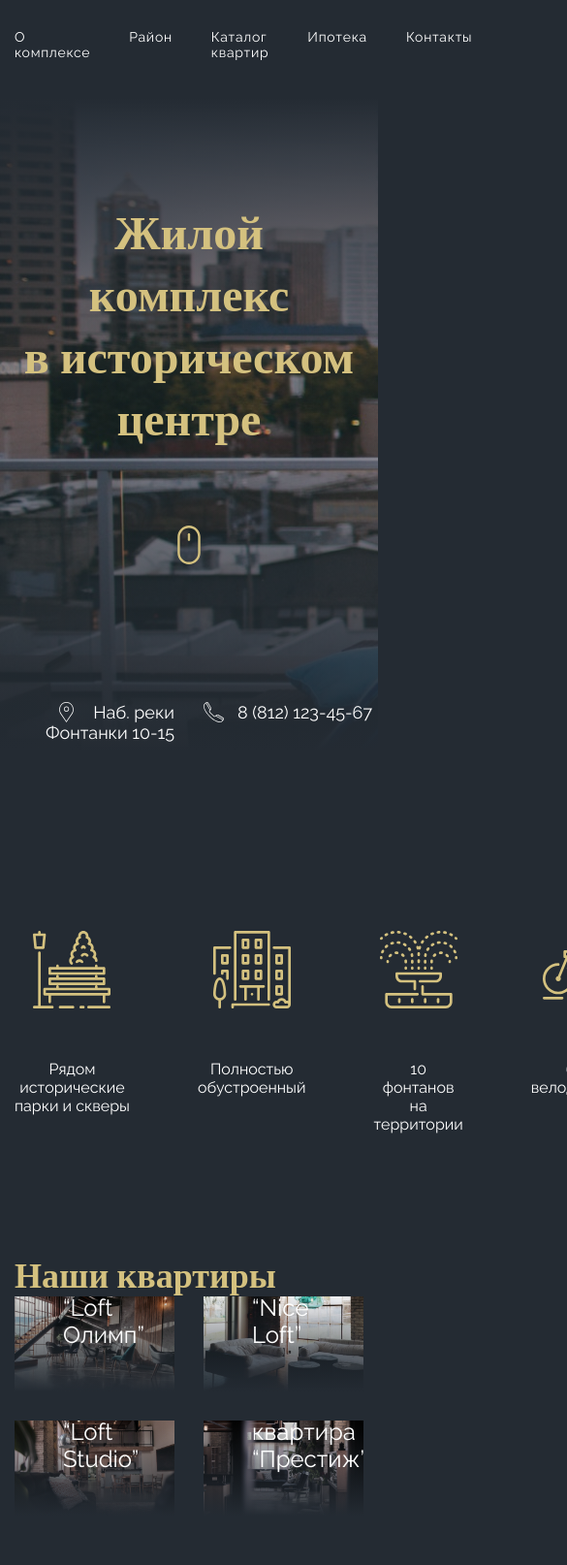
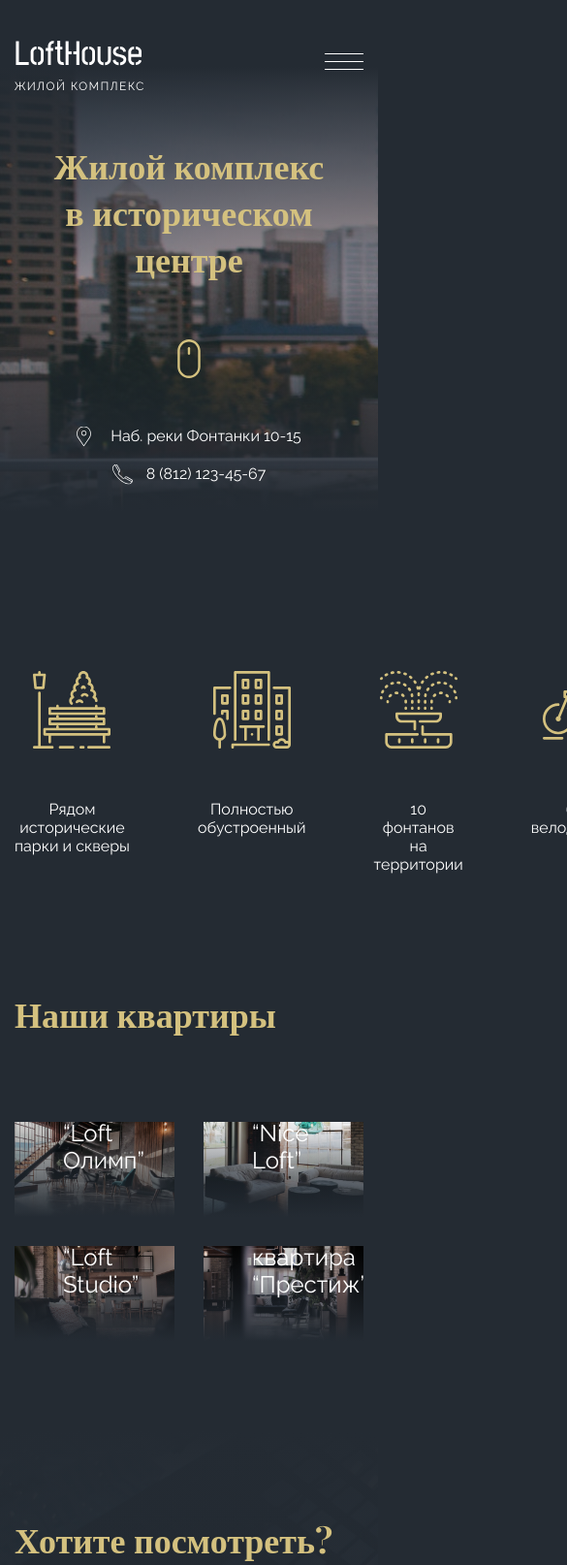
Before and after one commit to lolekmakso/Loft-House, a plain HTML site: page index.html in a window 390 px wide. Shown: the top 1614 px of the page at 97% size, 585 px wide, since content can reach past the window. Drawn offline with nearby package versions, Linux system fonts and the light colour scheme.

Commit message:
added decor

```diff
--- a/index.html
+++ b/index.html
@@ -23,6 +23,11 @@
                   <li><a href="#!">Контакты</a></li>
                 </ul>
               </nav>
+            </div>
+            <div class="header__nav-btn">
+              <button class="nav-icon-btn">
+                <div class="nav-icon"></div>
+              </button>
             </div>
           </div>
         </div>
@@ -92,12 +97,12 @@
         </div>
       </section>
 
-      <section class="appartments">
+      <section class="apartments">
         <div class="container">
-          <div class="appartments__title">
+          <div class="apartments__title">
             <h2 class="title-2">Наши квартиры</h2>
           </div>
-          <div class="appartments__cards">
+          <div class="apartments__cards">
             <a href="#!" class="card">
               <img
                 class="card__img"
--- /dev/null
+++ b/scss/_mixins.scss
@@ -0,0 +1,25 @@
+
+
+@mixin desktop-small {
+    @media (max-width: $desktop-small) {
+      @content;
+    }
+  }
+
+  @mixin tablet-small {
+    @media (max-width: $tablet-small) {
+      @content;
+    }
+  }
+
+  @mixin tablet {
+    @media (max-width: $tablet) {
+      @content;
+    }
+  }
+
+  @mixin mobile {
+    @media (max-width: $mobile) {
+      @content;
+    }
+  }
--- a/scss/_vars.scss
+++ b/scss/_vars.scss
@@ -8,3 +8,9 @@ $dark: #242b33;
 $accent: #d4c17f;
 $white: #fff;
 $footer-bg: #2d343c;
+
+
+$desktop-small: 1200px;
+$tablet: 991.98px;
+$tablet-small: 767.98px;
+$mobile: 575.98px;
--- a/scss/blocks/_appartments.scss
+++ b/scss/blocks/_appartments.scss
@@ -1,14 +1,24 @@
-.appartments {
+.apartments {
+  position: relative;
+
+  &::before {
+    content: "III";
+    position: absolute;
+    top: 0;
+    right: calc(50% + 555px);
+    transform: translate(50%, 0%);
+    line-height: 1;
+    opacity: 0.02;
+    font-size: 400px;
+    font-family: $font-accent;
+  }
 }
 
-.appartment__title {
+.apartments__title {
   margin-bottom: 88px;
 }
 
-.title-2 {
-}
-
-.appartments__cards {
+.apartments__cards {
   display: grid;
   gap: 30px;
   grid-template-columns: repeat(2, 1fr);
--- a/scss/blocks/_benefits.scss
+++ b/scss/blocks/_benefits.scss
@@ -1,8 +1,19 @@
 .benefits {
-    padding: 120px 0;
+  padding: 120px 0;
+  position: relative;
+
+  &::after {
+    content: "II";
+    position: absolute;
+    top: 0;
+    left: calc(50% + 555px);
+    transform: translate(-50%, 0%);
+    line-height: 1.2;
+    opacity: 0.02;
+    font-size: 400px;
+    font-family: $font-accent;
+  }
 }
-
-
 
 .benefits__row {
   display: flex;
--- a/scss/blocks/_header.scss
+++ b/scss/blocks/_header.scss
@@ -12,15 +12,33 @@
       #242b33 92.19%
     ),
     url("./../img/header/header-bg.jpg");
+
+  @include tablet {
+    min-height: unset;
+    row-gap: 50px;
+  }
 }
 
-.header__top-row{
-    display: flex;
-    justify-content: space-between;
-    align-items: center;
+.header__top-row {
+  display: flex;
+  justify-content: space-between;
+  align-items: center;
 }
 
-.header__title{
+.header__nav {
+  @include tablet {
+    display: none;
+  }
+}
+
+.header__nav-btn {
+  display: none;
+  @include tablet {
+    display: block;
+  }
+}
+
+.header__title {
   position: relative;
   padding-bottom: 121px;
   text-align: center;
@@ -28,21 +46,33 @@
   font-family: $font-accent;
   color: $accent;
   font-weight: 700;
+
+  @include tablet{
+    font-size: 36px;
+    padding-bottom: 100px;
+  }
 }
 
-.header__title-icon{
+.header__title-icon {
   position: absolute;
   bottom: 0;
   left: 50%;
   transform: translate(-50%, 0%);
 }
 
-.header__footer{
+.header__footer {
   display: grid;
   grid-template-columns: 1fr 1fr;
   gap: 30px;
+
+  @include tablet-small{
+    display: flex;
+    flex-direction: column;
+    align-items: center;
+    row-gap: 20px;
+  }
 }
 
-.text-right{
+.text-right {
   text-align: right;
 }
--- a/scss/blocks/_info.scss
+++ b/scss/blocks/_info.scss
@@ -9,8 +9,9 @@
     &::before {
       content: "";
       position: absolute;
-      top: 0px;
+      top: 50%;
       left: 0px;
+      transform: translate(0%, -50%);
       width: 21px;
       height: 21px;
       background-image: url("./../img/header/map.svg");
@@ -26,4 +27,8 @@
   &--map::before {
     background-image: url("./../img/header/map.svg");
   }
+
+  @include tablet-small{
+    font-size: 16px;
+  }
 }
--- /dev/null
+++ b/scss/blocks/_nav-icon.scss
@@ -0,0 +1,64 @@
+.nav-icon-btn {
+	--time: 0.1s;
+	--width: 40px;
+	--height: 30px;
+	--line-height: 1px;
+    --line-margin: 2;
+	--color: #fff;
+
+	height: var(--height);
+	width: var(--width);
+	display: flex;
+	justify-content: center;
+	align-items: center;
+}
+
+.nav-icon {
+	position: relative;
+	width: var(--width);
+	height: var(--line-height);
+	background-color: var(--color);
+}
+
+.nav-icon::before,
+.nav-icon::after {
+	content: '';
+	display: block;
+
+	position: absolute;
+	left: 0;
+
+	width: var(--width);
+	height: var(--line-height);
+
+	background-color: var(--color);
+	transition: transform var(--time) ease-in,
+		top var(--time) linear var(--time);
+}
+
+.nav-icon::before {
+	top: calc(var(--line-height) * -8);
+}
+
+.nav-icon::after {
+	top: calc(var(--line-height) * 8);
+}
+
+.nav-icon.nav-icon--active {
+	background-color: transparent;
+}
+
+.nav-icon.nav-icon--active::before,
+.nav-icon.nav-icon--active::after {
+	top: 0;
+	transition: top var(--time) linear,
+		transform var(--time) ease-in var(--time);
+}
+
+.nav-icon.nav-icon--active::before {
+	transform: rotate(45deg);
+}
+
+.nav-icon.nav-icon--active::after {
+	transform: rotate(-45deg);
+}
--- a/scss/blocks/_section-map.scss
+++ b/scss/blocks/_section-map.scss
@@ -1,5 +1,19 @@
 .section-map {
   padding: 180px 0;
+  position: relative;
+
+  &::before {
+    content: "V";
+    position: absolute;
+    z-index: -1;
+    top: 180px;
+    right: calc(50% + 555px);
+    transform: translate(50%, 0%);
+    line-height: 1;
+    opacity: 0.02;
+    font-size: 400px;
+    font-family: $font-accent;
+  }
 }
 
 .section-map__title {
--- a/scss/blocks/_video.scss
+++ b/scss/blocks/_video.scss
@@ -1,5 +1,18 @@
 .video {
   text-align: center;
+  position: relative;
+
+  &::after {
+    content: "IV";
+    position: absolute;
+    top: 0;
+    left: calc(50% + 555px);
+    transform: translate(-50%, 0%);
+    line-height: 1.5;
+    opacity: 0.02;
+    font-size: 400px;
+    font-family: $font-accent;
+  }
 }
 
 .video__link {
--- a/scss/style.scss
+++ b/scss/style.scss
@@ -1,10 +1,12 @@
 @import 'reset';
 @import 'vars';
+@import 'mixins';
 @import 'base';
 
 
 @import 'blocks/header';
 @import 'blocks/nav';
+@import 'blocks/nav-icon';
 @import 'blocks/info';
 @import 'blocks/benefits';
 @import 'blocks/appartments';
```
Also changed, not shown: style.css.
